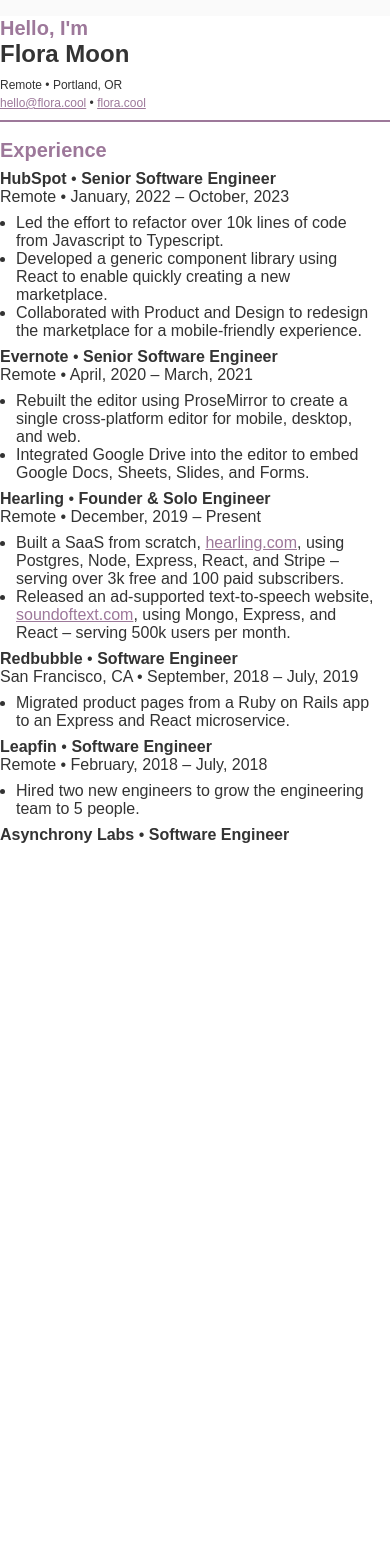
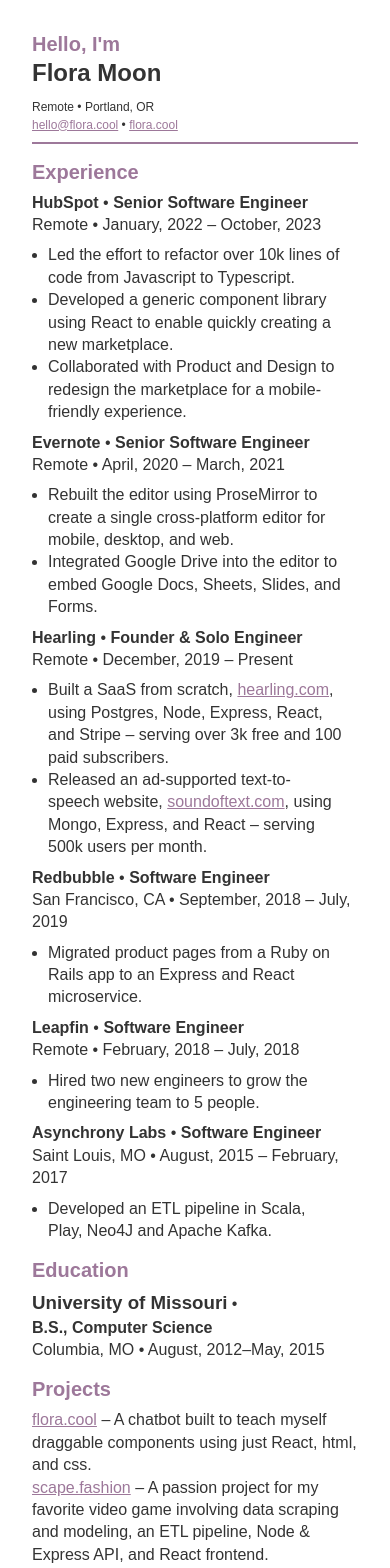
Before and after one commit to florabtw/resume, a React (Vite) app: page / in a window 390 px wide. Shown: the top 1568 px of the page. Before the commit the page ends 844 px from the top, so only its background shows below. Built offline with nearby package versions, Linux system fonts and the light colour scheme.

Commit message:
fix styles for mobile

```diff
--- a/src/App.tsx
+++ b/src/App.tsx
@@ -19,16 +19,15 @@
 }
 
 const Background = styled.div`
-  background: #fafafa;
-  height: 100%;
-  overflow-y: scroll;
-  position: relative;
-  z-index: -3;
-
   @media (min-width: 960px) {
     align-items: center;
+    background: #fafafa;
     display: flex;
+    height: 100%;
+    overflow-y: scroll;
     padding: 4rem 0;
+    position: relative;
+    z-index: -3;
   }
 `;
 
--- a/src/components/Library.tsx
+++ b/src/components/Library.tsx
@@ -2,6 +2,8 @@
 
 export const Page = styled.div`
   background: white;
+  line-height: 1.4;
+  padding: 1rem 2rem 2rem;
 
   @media (min-width: 960px) {
     aspect-ratio: 0.7727; /* 8.5in / 11in */
--- a/src/sections/Education/Education.tsx
+++ b/src/sections/Education/Education.tsx
@@ -24,6 +24,7 @@
 
 const Degree = styled.h4`
   display: inline;
+  white-space: nowrap;
 `;
 
 const Location = styled.span``;
```
